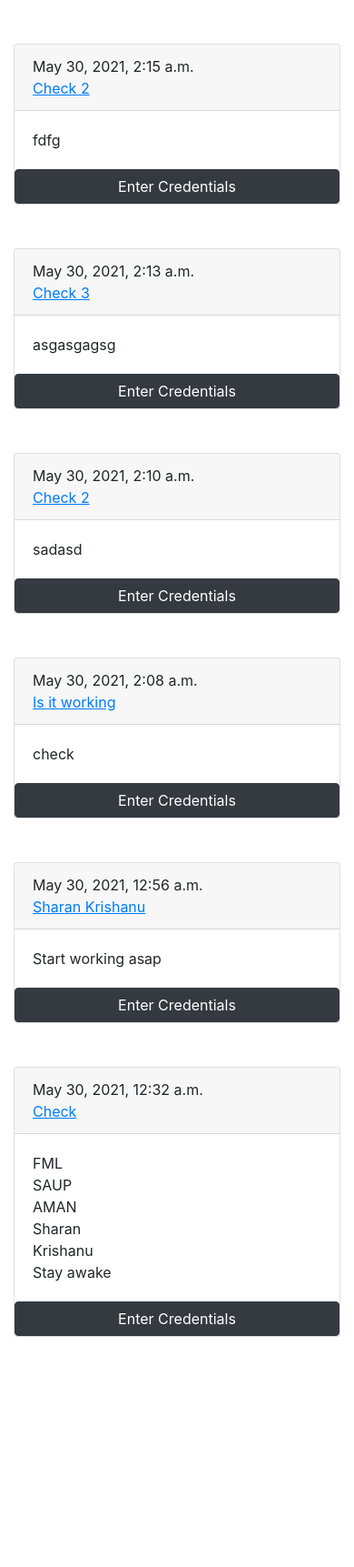
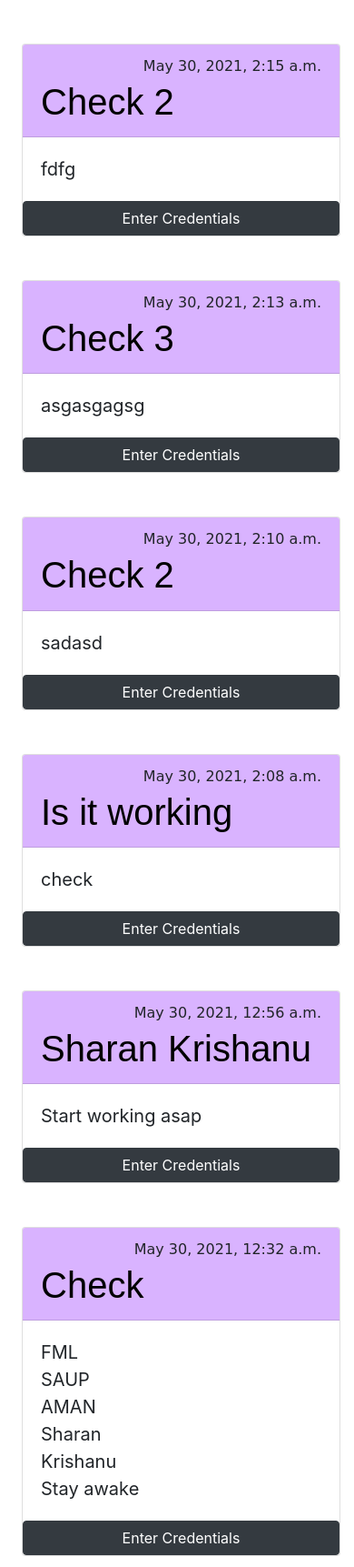
Before and after one commit to Saup21/diversity-inclusion, a Django app: page / in a window 390 px wide. Shown: the part 56-1779 px from the top of the page at 91% size. Before the commit the page ends 1526 px from the top, so only its background shows below. Run offline with Django 3.2, Linux system fonts and the light colour scheme; data comes from the database, SQL or seed files in the repository; both versions use the stored data as it was after the commit; some libraries are stand-ins or nearby versions.

Commit message:
backend email

```diff
--- a/blog/forms.py
+++ b/blog/forms.py
@@ -4,15 +4,17 @@ from .models import Post, Comment
 # Necessary forms:
 
 class PostcreationForm(forms.ModelForm):
+    email = forms.EmailField()
 
     class Meta:
         model = Post
-        fields = ['title', 'text', 'image']
+        fields = ['title', 'email', 'text', 'image']
 
     def __init__(self, *args, **kwargs):
         super(PostcreationForm, self).__init__(*args, **kwargs)
         self.fields['title'].widget = forms.TextInput(attrs={'type':'text','class':'form-control','id':'title','placeholder':'Title.....'})
         self.fields['text'].widget = forms.Textarea(attrs={'type':'text','class':'form-control','id':'detail','placeholder':'Detail....'})
+        self.fields['email'].widget = forms.EmailInput(attrs={'type':'text','class':'form-control','id':'email', 'name': 'email', 'placeholder':'Your Email.....'})
         # self.fields['image'].widget = forms.
 
 
--- a/blog/static/css/styles.css
+++ b/blog/static/css/styles.css
@@ -0,0 +1,180 @@
+body {
+    margin-bottom: 3%;
+}
+
+
+a.bnbr {
+    font-family: sans-serif, serif;
+    font-size: 34px;
+    font-weight: 700;
+}
+
+a.ni {
+    font-size: 25px;
+}
+
+a.cur {
+    cursor: default;
+}
+
+a.title {
+    font-family: sans-serif;
+    font-size: 40px;
+    margin-bottom: 0px;
+    color: #000;
+}
+
+p.title {
+    font-family: sans-serif;
+    font-size: 40px;
+    margin-bottom: 0px;
+    color: #000;
+    cursor: default;
+}
+
+article.text {
+    cursor: default;
+    font-size: 20px;
+}
+
+time.dt {
+    font-family: cursive;
+    cursor: default;
+    float: right;
+}
+
+div.time-row {
+    height: 26px;
+}
+
+div.title-row {
+    line-height: 1.7rem;
+}
+
+div.title-row.pdet {
+    padding-bottom: 14px;
+}
+
+div.card-header.card-srow {
+    min-height: 67.2px;
+    background-color: #d9b3ff;
+}
+
+div.col-11.col-sm-11 {
+    padding: 0px;
+}
+
+div.opt {
+    margin-top: 44px;
+    padding: 0px;
+}
+
+div.del-edit {
+    margin: 8px 0px;
+}
+
+button.ansh {
+    width: 50px;
+    height: 50px;
+    border-radius: 50%;
+    margin: 4px;
+}
+
+i.sham {
+    color: #333333;
+}
+
+button.btn a {
+    text-decoration: none;
+}
+
+button.btn-light {
+    margin-top: 0px;
+    background-color: #e6e6e6 !important;
+}
+
+button.btn-light:hover {
+    background-color: #cccccc !important;
+}
+
+ul.dot {
+    padding-left: 0px;
+    margin-bottom: 0px;
+    /* float: right; */
+}
+
+ul.dot li {
+    list-style: none;
+    margin: 0px 2px;
+}
+
+ul.dot li.show {
+    margin-right: 0px;
+}
+
+ul.dot li.hide {
+    display: none;
+}
+
+ul.dot li.hide.actv {
+    /* float: none; */
+}
+
+button.afrm a {
+    text-decoration: none;
+    color: white;
+}
+
+/* p.footsy {
+    margin-top: 3%;
+    margin-bottom: 3%;
+}
+
+p.footsy.posd {
+    position: fixed;
+    bottom: 0;
+    left: 40%;
+}
+.footer-moto{
+    position: absolute;
+    left: 50%;
+    right: 50%;
+    transform: translate(-50%, -50%);
+    bottom: 1%;
+    width: 300px;
+    height: 30px;
+    text-align: center;
+    font-size:1vw;
+}
+ */
+@media screen and (max-width: 572px) {
+
+    div.shh {
+        padding-left: 0px !important;
+        padding-right: 0px !important;
+    }
+
+    div.shrink {
+        max-width: 30rem;
+    }
+
+    .mx-auto {
+        margin-left: 2.5% !important;
+        margin-right: 0% !important;
+    }
+
+    button.ansh {
+        width: 45px;
+        height: 45px;
+        border-radius: 50%;
+        padding-bottom: 6px;
+    }
+
+    a.title {
+        line-height: 3.2rem;
+    }
+
+    p.title {
+        line-height: 3.2rem;
+    }
+}
--- a/blog/templates/blog/new_post.html
+++ b/blog/templates/blog/new_post.html
@@ -15,6 +15,9 @@
                 {{form.title}}
             </div>
             <div class="form-group">
+                {{form.email}}
+            </div>
+            <div class="form-group">
                 {{form.text}}
             </div>
             <div class="form-group">
--- a/blog/templates/blog/post_list.html
+++ b/blog/templates/blog/post_list.html
@@ -9,7 +9,7 @@
                    <time class="dt">{{ post.published_date }}</time>
                </div>
                <div class="title-row">
-                   <a class="title" href="{% url 'detail' pk=post.pk %}"><u>{{ post.title }}</u></a>
+                   <a class="title" href="{% url 'detail' pk=post.pk %}">{{ post.title }}</a>
                </div>
            </div>
            <div class="card-body">
--- a/blog/views.py
+++ b/blog/views.py
@@ -10,6 +10,8 @@ from django.contrib.auth import login, logout, authenticate
 from django.contrib.auth.decorators import login_required
 from django.http.response import JsonResponse
 from . utils import randompassword
+from django.core.mail import send_mail
+from django.conf import settings
 # Create your views here.
 
 def blog(request):
@@ -36,6 +38,9 @@ def new_post(request):
                     password = randompassword()
                 else:
                     instance.password = password
+                    fmessage = f'Use this password for deleting or editting your just created Post- {password}'
+                    email = request.POST['email']
+                    send_mail('Password for your post',fmessage, settings.EMAIL_HOST_USER,[email], fail_silently=False)
                     print(password)
                     break
             instance.publish()
@@ -130,5 +135,7 @@ def edit(request, pk):
             instance.pk = post.pk
             instance.save()
             return redirect('detail', pk=pk)
+        else:
+            return render(request, 'blog/post_edit.html', {'form': form})
     else:
         return render(request, 'blog/post_edit.html', {'form': form})
```
Also changed, not shown: diversity/settings.py (+8 -0 lines), db.sqlite3, 1 other file.
